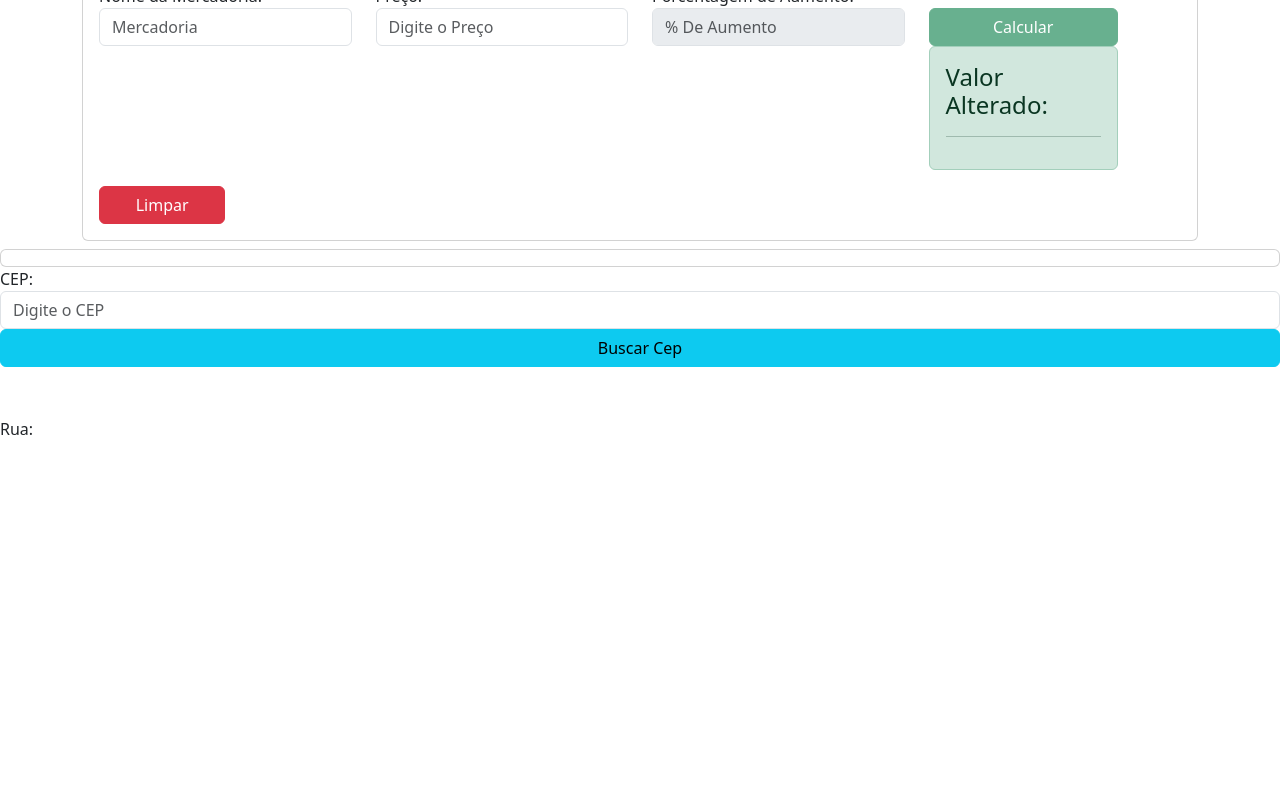
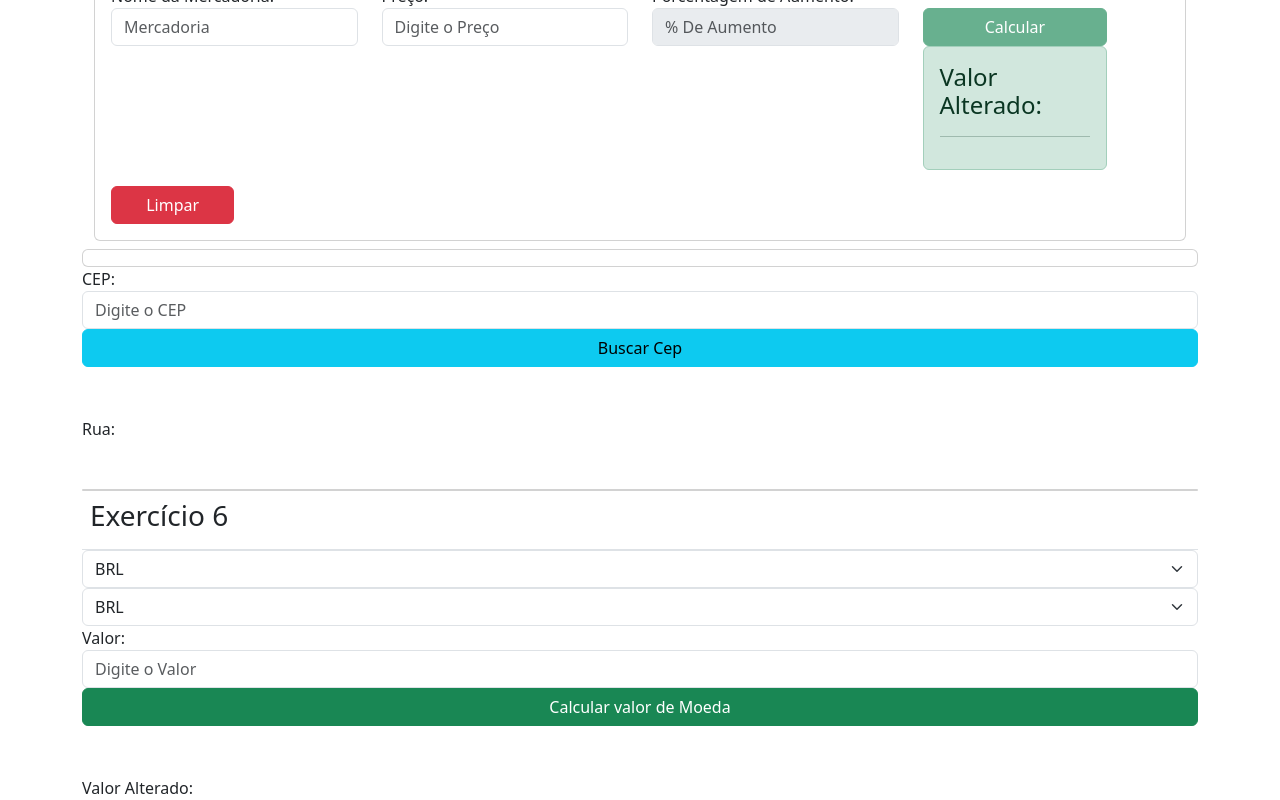
Before and after one commit to Lipeeh3224/React-Table, a React (Create React App) app: page / in a window 1280 px wide. Shown: the part 355-1155 px from the top of the page. Before the commit the page ends 800 px from the top, so only its background shows below. Built offline with nearby package versions, Linux system fonts and the light colour scheme.

Commit message:
6 Exercicio conversão real

```diff
--- a/src/exercises/FifithExercise.js
+++ b/src/exercises/FifithExercise.js
@@ -54,10 +54,6 @@ return(
                 </div>
 
 
-
-
-
-
 </>
 
 )
--- /dev/null
+++ b/src/exercises/SixthExercise.js
@@ -0,0 +1,77 @@
+import { useState } from "react";
+import Alert from 'react-bootstrap/Alert';
+import axios from "axios";
+import { Form } from "react-bootstrap";
+
+function SixthExercise(){
+    let [value, setMoedas]  = useState();
+    let [Moedas1, setMoedas1]  = useState();
+    let [status, setStatus]  = useState({
+        "variant": "",
+        "message":""
+    });
+
+    function alterarMoedas(value){
+        setMoedas(value.target.value)
+        }
+
+
+function buscarMoedas(){
+ axios.get("https://economia.awesomeapi.com.br/json/last/usd-brl").then(function(response){
+    setStatus({
+        "variant": "success",
+        "message": "Conversão Realizada com Sucesso (:"
+    })
+    setMoedas1(value * response.data.USDBRL.bid)
+
+
+}).catch(function (error) {
+    console.log(error);
+    setStatus({
+        "variant": "danger",
+        "message": "Conversão não Realizada ):"
+    })
+});
+}
+
+return(
+<>
+<div className = "container"></div>
+    <div className = "card"></div>
+    <div class="card-title p-2 border-bottom card-header">
+        <h3>Exercício 6</h3> </div>
+
+
+
+    <div class="card-body"></div>
+    <div class="row"></div>
+    <div class="col-sm-12 col-md-12 col-lg-12">
+        <div><select className= "form-select" aria-label="Default select example">
+      <option value="1">BRL</option>
+      <option value="2">USD</option>
+      <option value="3">EUR</option>
+    </select></div>
+    <select className= "form-select" aria-label="Default select example">
+      <option value="1">BRL</option>
+      <option value="2">USD</option>
+      <option value="3">EUR</option>
+    </select>
+
+                <label class="label-control"> Valor: </label>
+                <input onChange={alterarMoedas} class="form-control" type="number" maxLength={8} placeholder='Digite o Valor'></input></div>
+                <button className='col-sm-12 col-md-12 col-lg-12 btn btn-success' onClick={buscarMoedas}> Calcular valor de Moeda </button>
+                <Alert variant = {status.variant} >
+                    {status.message}
+                </Alert>
+
+                <div className="col-12">
+                    <div className="row-12">
+                     Valor Alterado: {Moedas1}
+                    </div>
+                </div>
+</>
+)
+}
+
+
+export default SixthExercise;
--- a/src/pages/PricipalPage.js
+++ b/src/pages/PricipalPage.js
@@ -7,6 +7,8 @@ import SecondExercise from '../exercises/SecondExercise';
 import ThirdExerciseExercise from '../exercises/ThirdExercise';
 import FourthExercise from '../exercises/FourthExercise';
 import FifithExercise from '../exercises/FifithExercise';
+import SixthExercise from '../exercises/SixthExercise';
+
 
 function PrincipalPage(){
 
@@ -14,13 +16,16 @@ function PrincipalPage(){
     const constante = 3;
 
     return(
-        <>
+        <div className ="container">
             <FirstExercise />
             <SecondExercise/>
             <ThirdExerciseExercise/>
             <FourthExercise/>
             <FifithExercise/>
-        </>
+            <br/>
+            <br/>
+            <SixthExercise/>
+        </div>
     );
 }
 
```
